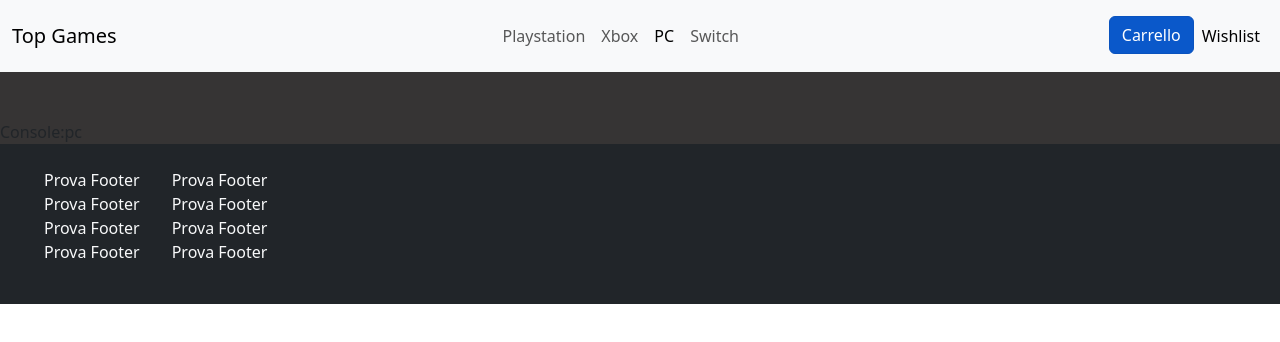
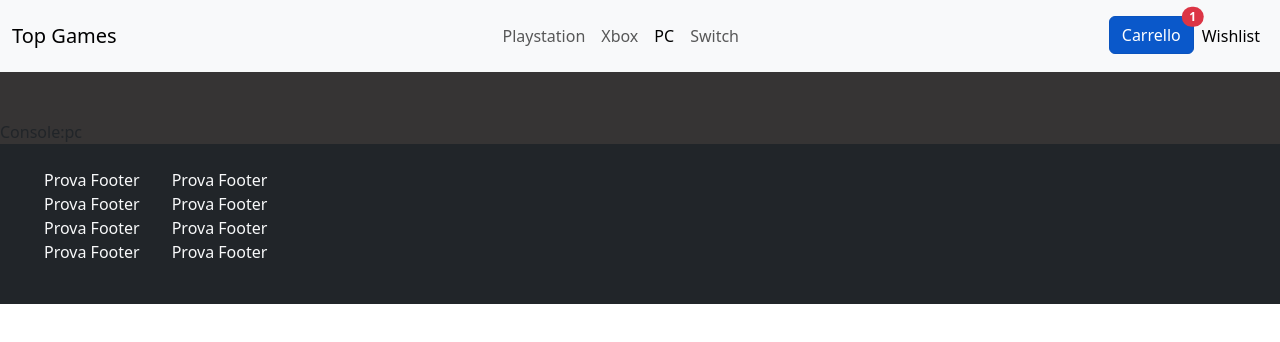
Before and after one commit to lorenzosalti/top-games-react, a React (Vite) app: page /console/pc in a window 1280 px wide. Shown: the top 342 px of the page. Built offline with nearby package versions, Linux system fonts and the light colour scheme.

Commit message:
feat: test localstorage cart

```diff
--- a/src/components/Header.jsx
+++ b/src/components/Header.jsx
@@ -3,7 +3,12 @@ import Search from './Search';
 
 
 export default function Header() {
-    // localStorage.setItem('cart', []);
+    let cart = [];
+
+    localStorage.setItem('cart', cart);
+    localStorage.cart = JSON.stringify(cart.push({ id: 1, title: 'prova' }));
+    console.log(cart);
+
     return (
         <header>
             <nav className="navbar navbar-expand-lg bg-body-tertiary mb-5 py-3">
@@ -31,8 +36,8 @@ export default function Header() {
                             <li className="nav-item">
                                 <NavLink className="btn btn-primary position-relative" type="button" data-bs-toggle="offcanvas" data-bs-target="#offcanvasRight" aria-controls="offcanvasRight">
                                     Carrello
-                                    {localStorage.length ? <span className="position-absolute top-0 start-100 translate-middle badge rounded-pill bg-danger">
-                                        {localStorage.length}
+                                    {cart.length ? <span className="position-absolute top-0 start-100 translate-middle badge rounded-pill bg-danger">
+                                        {cart.length}
                                         <span className="visually-hidden">Giochi nel carrello</span>
                                     </span> : ''}
 
@@ -51,19 +56,23 @@ export default function Header() {
                     <button type="button" className="btn-close" data-bs-dismiss="offcanvas" aria-label="Close"></button>
                 </div>
                 <div className="offcanvas-body">
-                    <div className="card mb-3" >
+                    {cart.length ? cart.map(game => (
+                        <div key={game.id} className="card mb-3" >
                             <div className="row g-0">
                                 <div className="col-md-4">
                                     <img src="..." className="img-fluid rounded-start" alt="..." />
                                 </div>
                                 <div className="col-md-8">
                                     <div className="card-body">
-                                    <h5 className="card-title">Nome del gioco</h5>
+                                        <h5 className="card-title">{game.title}</h5>
                                         <p className="card-text"><small className="text-body-secondary">Last updated 3 mins ago</small></p>
                                     </div>
                                 </div>
                             </div>
                         </div>
+                    ))
+                        : <div>Nessun Gioco nel carrello</div>}
+
                 </div>
             </div>
         </header>
```
Lines whose indentation alone changed are shown as unchanged.
